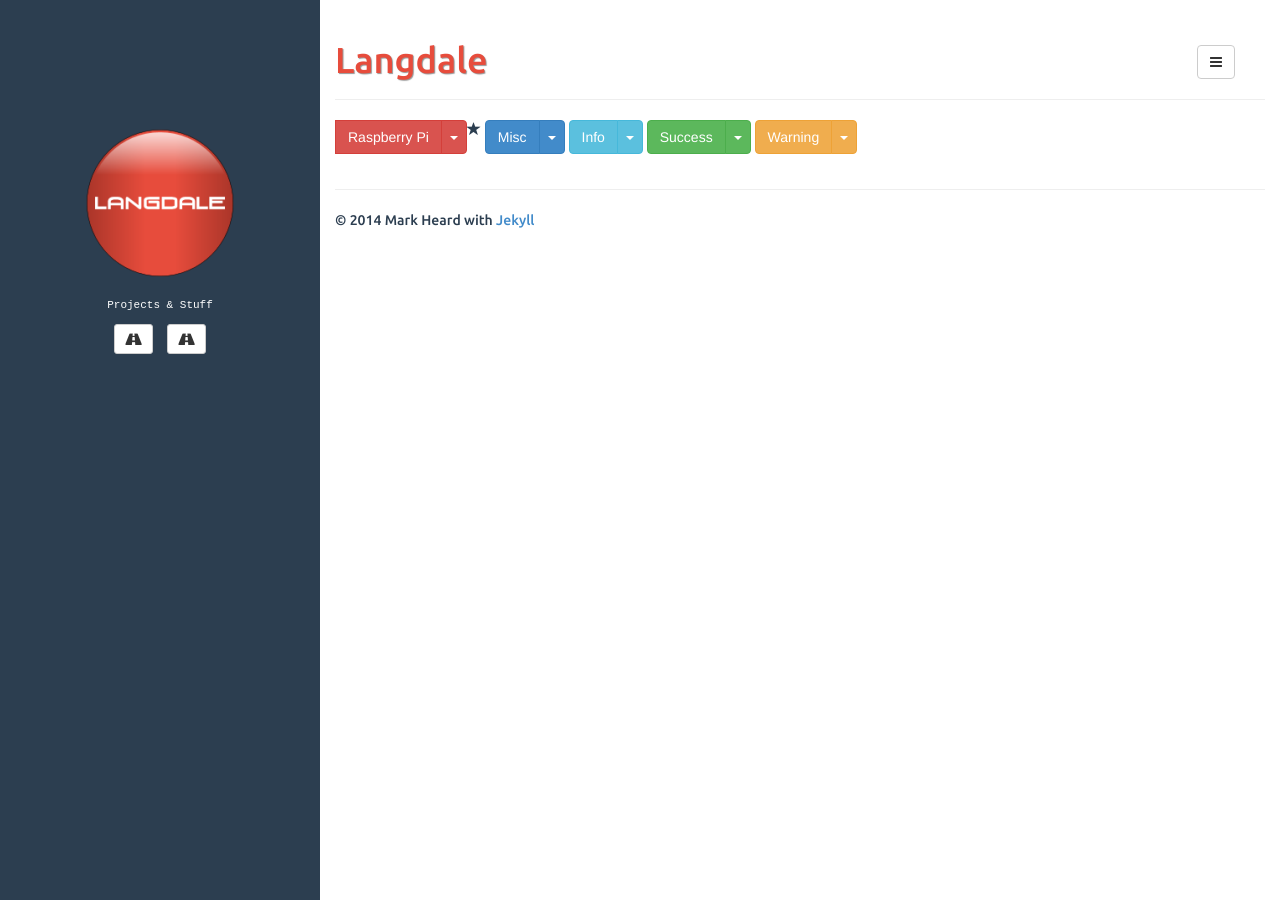
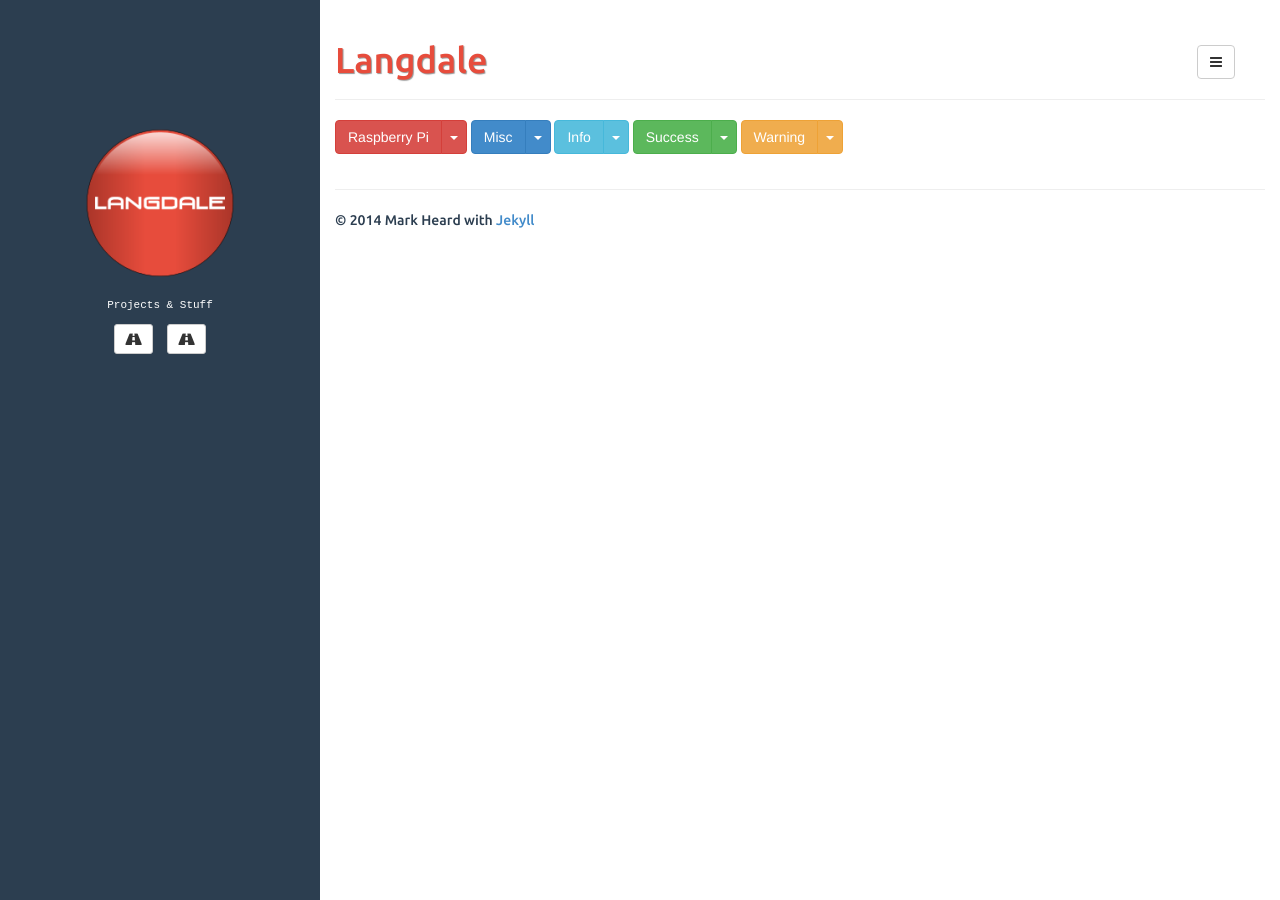
Before and after one commit to Langdale/Langdale.github.io, a Jekyll site: the page built from markx2014.html, in a window 1280 px wide. Built offline with Jekyll 4.4.1, drawn with Linux system fonts in a browser that asks for light colours; nearby versions of some CDN libraries; library files that are not in the unit come from our copies.

Commit message:
Update markx2014.html

```diff
--- a/markx2014.html
+++ b/markx2014.html
@@ -3,9 +3,7 @@ layout: page
 tagline:
 ---
 <div class="btn-group">
-  <span class="glyphicon glyphicon-star" aria-hidden="true"></span>
   <button type="button" class="btn btn-danger">Raspberry Pi</button>
-
   <button type="button" class="btn btn-danger dropdown-toggle" data-toggle="dropdown" aria-expanded="false">
     <span class="caret"></span>
     <span class="sr-only">Toggle Dropdown</span>
```
